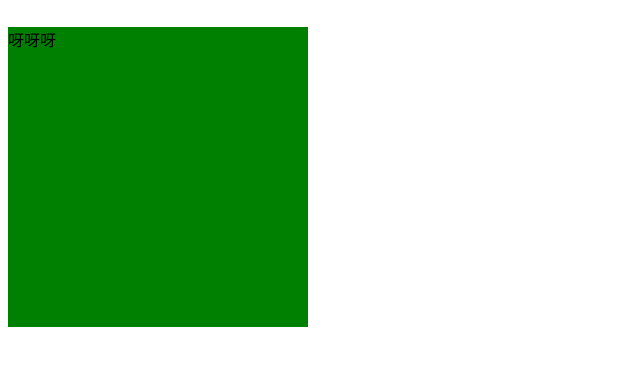
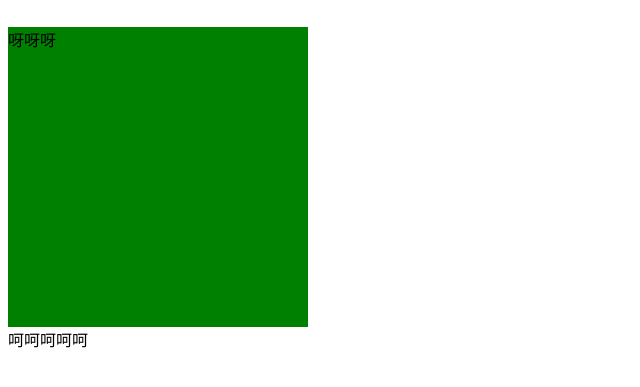
Before and after one commit to Chenqxka/project_01, a plain HTML site: page index.html in a window 1280 px wide. Shown: the part 285-672 px from the top of the page, without its empty margins (0-640 px from the left). Drawn offline with Linux system fonts and the light colour scheme.

Commit message:
在ddd分支上修改了内容

```diff
--- a/index.html
+++ b/index.html
@@ -28,6 +28,7 @@
     <div>哈哈哈</div>
     <h3>你好</h3>
     <div class="cq">呀呀呀</div>
+    <span>呵呵呵呵呵</span>
 </body>
 
 </html>
```
